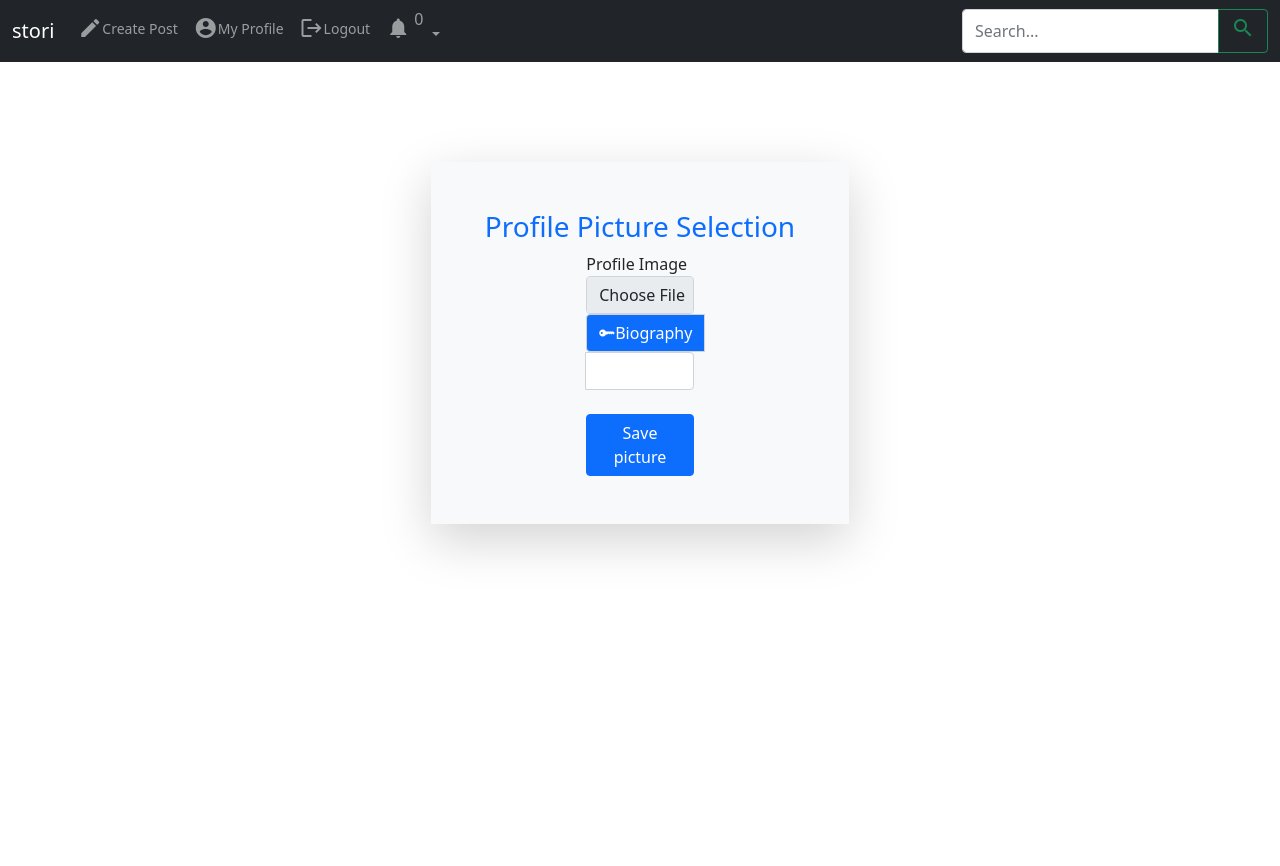
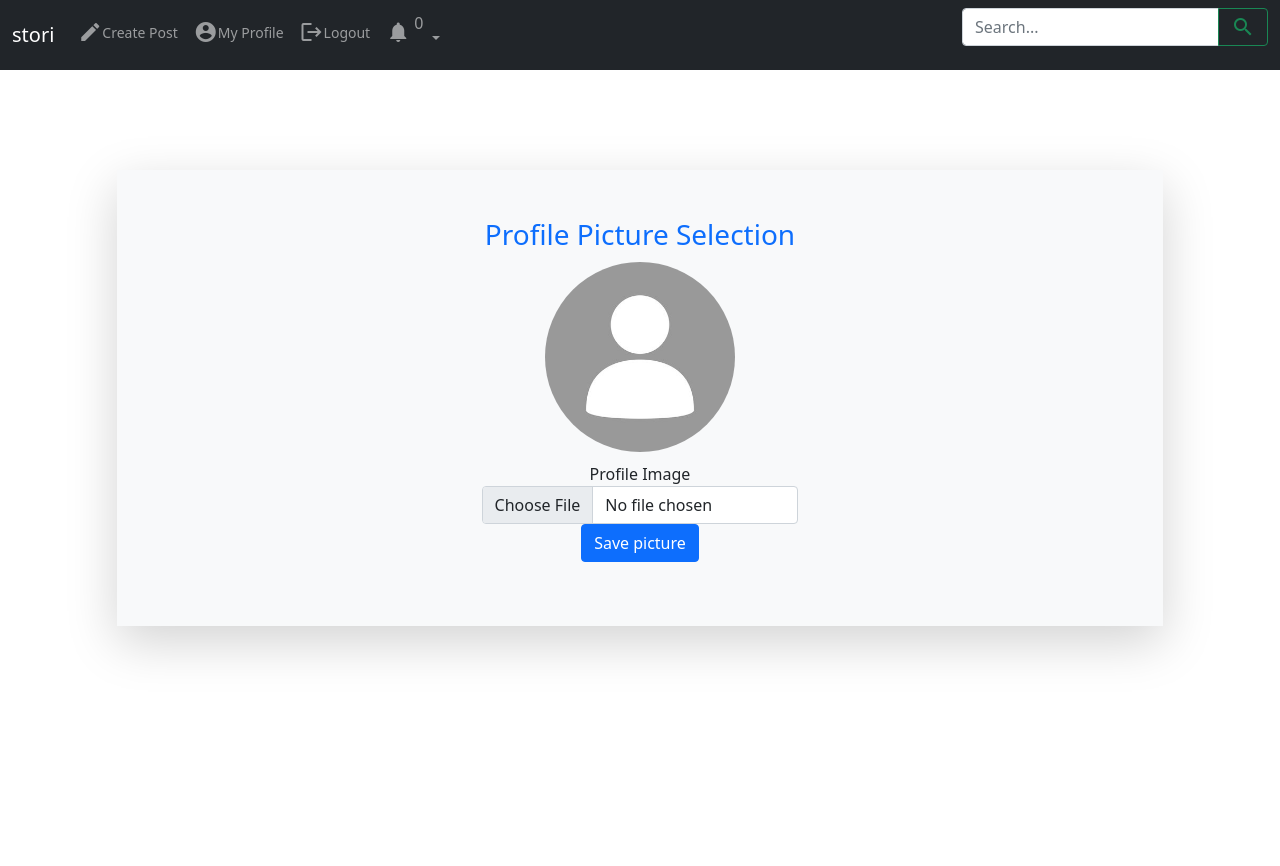
Before and after one commit to nobodomon/WebProject, a PHP site: page /editprofilepicture.php in a window 1280 px wide. Shown: the top 866 px of the page. Run offline with PHP 8.4, Linux system fonts and the light colour scheme; the visitor is signed in with stand-in values (Sample User, id 1); data that the repository does not hold is empty; some libraries are stand-ins or nearby versions.

Commit message:
a working editprofilepicture.php

```diff
--- a/editprofilepicture.php
+++ b/editprofilepicture.php
@@ -1,21 +1,19 @@
 <?php include 'process_editprofilepicture.php'?>
-<!doctype html>
-<html lang="en">
+<link rel="stylesheet" href="css/profilepage.css"/>
     <?php
     include "head.inc.php"
     ?>
     <body>
         <?php
         include "nav.inc.php";
-        session_start();
         // get current user details
-        $userResults = getUserFromID($_SESSION['userID']);
+        $userID = $_SESSION['userID'];
         ?>
 
         <main class="container-fluid vh-100" style="margin-top:100px">
             <div class="" style="margin-top:100px">
                 <div class="rounded d-flex justify-content-center">
-                    <div class="col-md-4 col-sm-12 shadow-lg p-5 bg-light">
+                    <div class="col-md-10 col-sm-12 shadow-lg p-5 bg-light">
                         <div class="text-center">
                             <h3 class="text-primary">Profile Picture Selection</h3>
                         </div>
@@ -24,31 +22,26 @@
                                 <?php echo $msg; ?>
                             </div>
                         <?php endif; ?>
-                        <form action="process_editprofilepicture.php" method="post" enctype="multipart/form-data">
+                        <form action="editprofilepicture.php" method="post" enctype="multipart/form-data">
                             <div class="col-4 offset-md-4 form-div">
-                                <div class="form-group">
+                                <div class="form-group text-center">
+                                    <img src="images/default.jpg" onclick="click()" id="profileDisplay" />
                                     <label for="profileImage"> Profile Image </label>
-                                    <input class="form-control" type="file" id="profileImage" name="profileImage">
+                                    <input class="form-control" type="file" id="profileImage" onchange="displayImage(this)" name="profileImage">
                                 </div>
-
-                                <div class="input-group mb-3">
-                                    <span class="input-group-text bg-primary text-white"><i
-                                            class="bi bi-key-fill text-white"></i> Biography</span>
-                                    <input class="form-control" type="text" id="biography" name="biography" value="<?php echo $userResults['biography']; ?>">
-                                </div>
-                                <button class="btn btn-primary text-center mt-2" type="submit" name="save-user">
+                                <div class="form-group text-center">
+                                <button class="btn btn-primary text-center" type="submit" name="save-user">
                                     Save picture
                                 </button>
-                            </div>
+                                </div>
                         </form>
                     </div>
                 </div>
             </div>
         </main>
-
+        <script src="js/profilepic.js"></script>
 
     </body>
     <?php
     include "footer.inc.php"
     ?>
-</html>
```
Also changed, not shown: process_editprofilepicture.php (+40 -38 lines).
